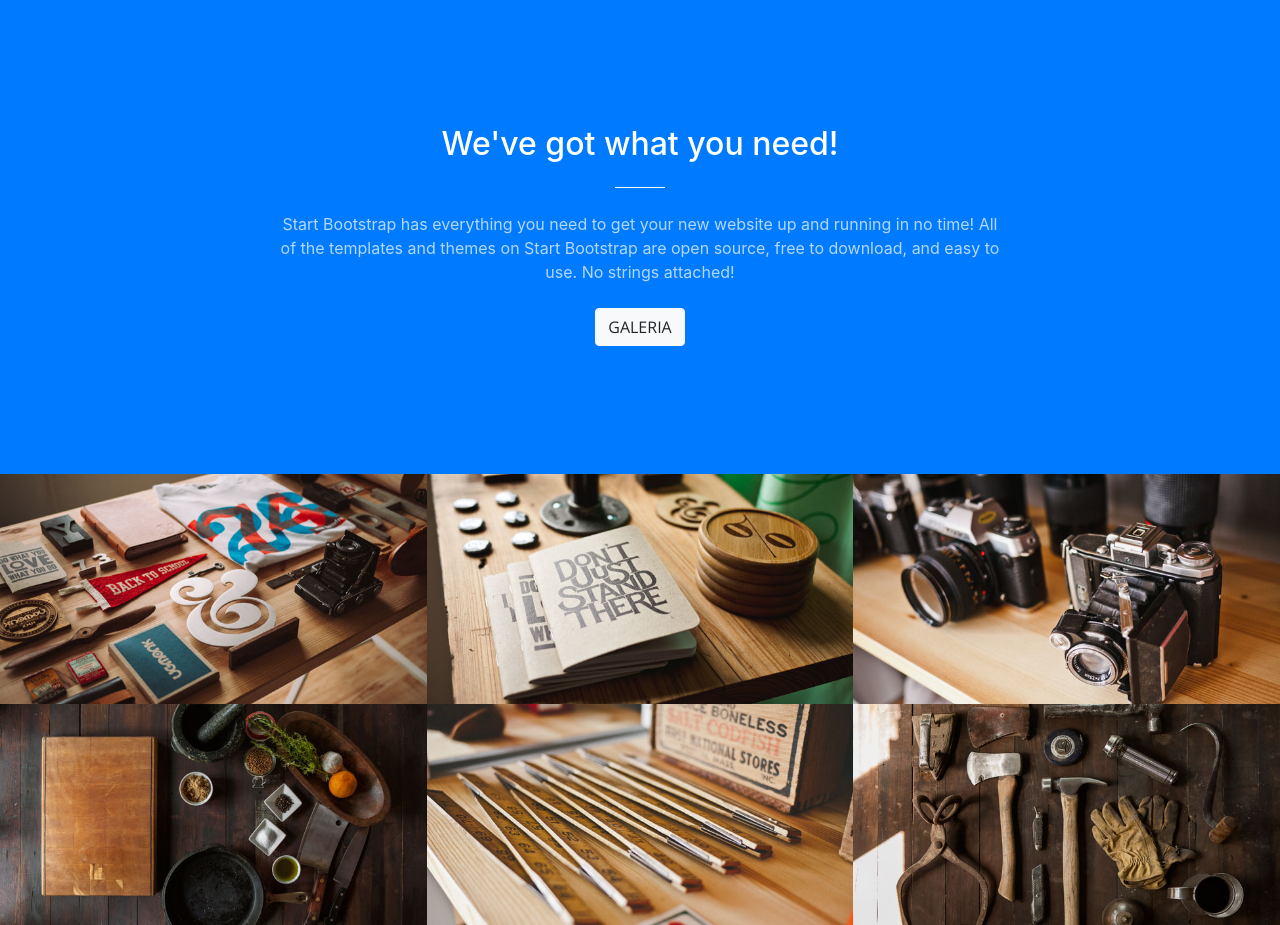
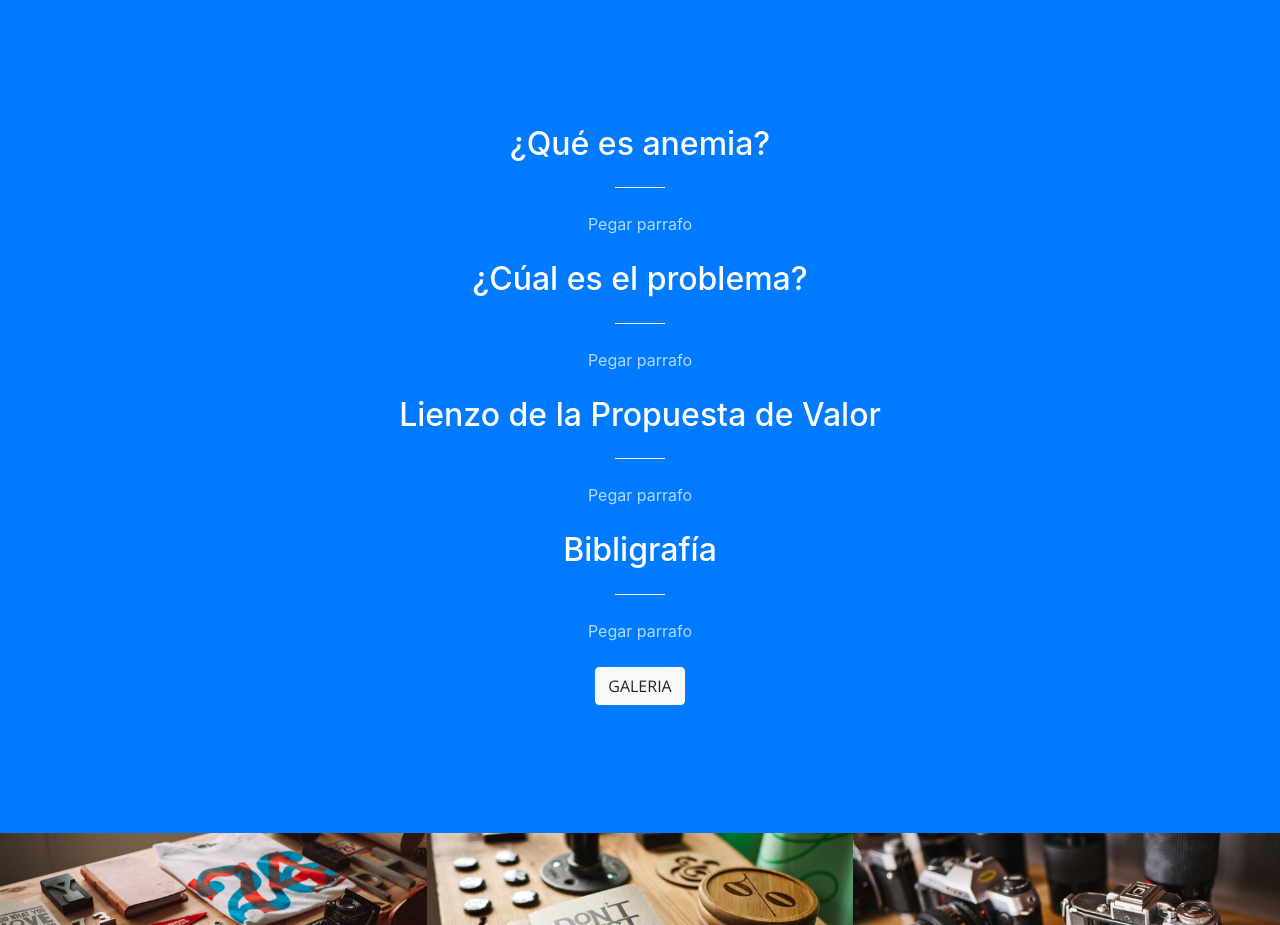
Before and after one commit to gpi2018ii/AnemiaPUCP, a website with bundled scripts: page index.html in a window 1280 px wide. Shown: the part 1500-2425 px from the top of the page. Built offline with nearby package versions, Linux system fonts and the light colour scheme.

Commit message:
Update index.html

```diff
--- a/index.html
+++ b/index.html
@@ -126,9 +126,36 @@
       <div class="container">
         <div class="row">
           <div class="col-lg-8 mx-auto text-center">
-            <h2 class="section-heading text-white">We've got what you need!</h2>
+            <h2 class="section-heading text-white">¿Qué es anemia?</h2>
             <hr class="light my-4">
-            <p class="text-faded mb-4">Start Bootstrap has everything you need to get your new website up and running in no time! All of the templates and themes on Start Bootstrap are open source, free to download, and easy to use. No strings attached!</p>
+            <p class="text-faded mb-4">Pegar parrafo</p>
+          </div>
+        </div>
+      </div>
+      <div class="container">
+        <div class="row">
+          <div class="col-lg-8 mx-auto text-center">
+            <h2 class="section-heading text-white">¿Cúal es el problema?</h2>
+            <hr class="light my-4">
+            <p class="text-faded mb-4">Pegar parrafo</p>
+          </div>
+        </div>
+      </div>
+      <div class="container">
+        <div class="row">
+          <div class="col-lg-8 mx-auto text-center">
+            <h2 class="section-heading text-white">Lienzo de la Propuesta de Valor</h2>
+            <hr class="light my-4">
+            <p class="text-faded mb-4">Pegar parrafo</p>
+          </div>
+        </div>
+      </div>
+      <div class="container">
+        <div class="row">
+          <div class="col-lg-8 mx-auto text-center">
+            <h2 class="section-heading text-white">Bibligrafía</h2>
+            <hr class="light my-4">
+            <p class="text-faded mb-4">Pegar parrafo</p>
             <a class="btn btn-light btn-xl js-scroll-trigger" href="#portfolio">Galeria</a>
           </div>
         </div>
```
